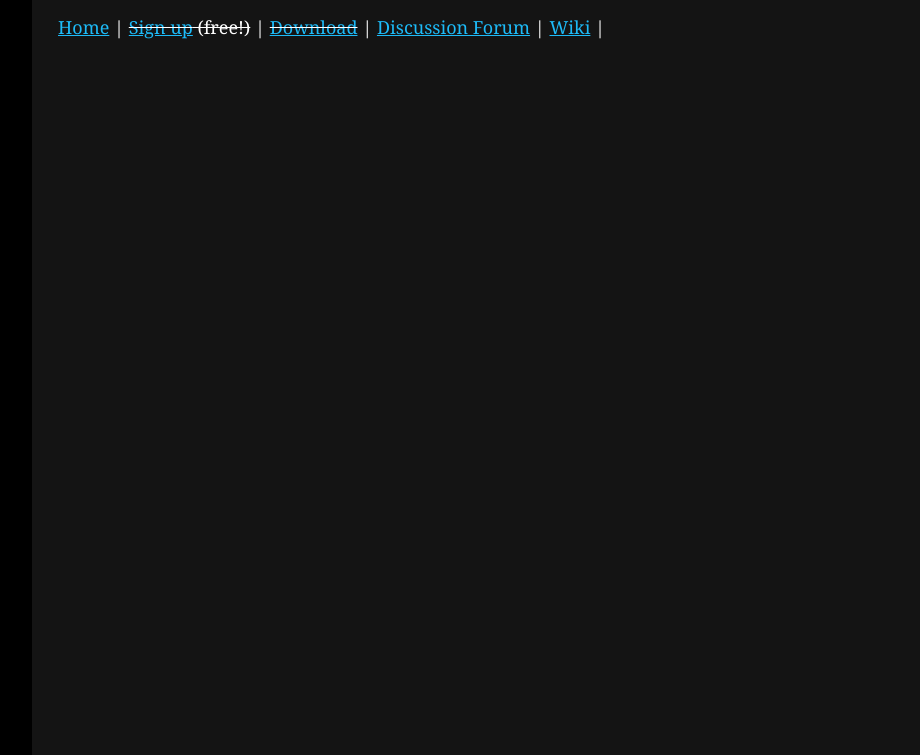
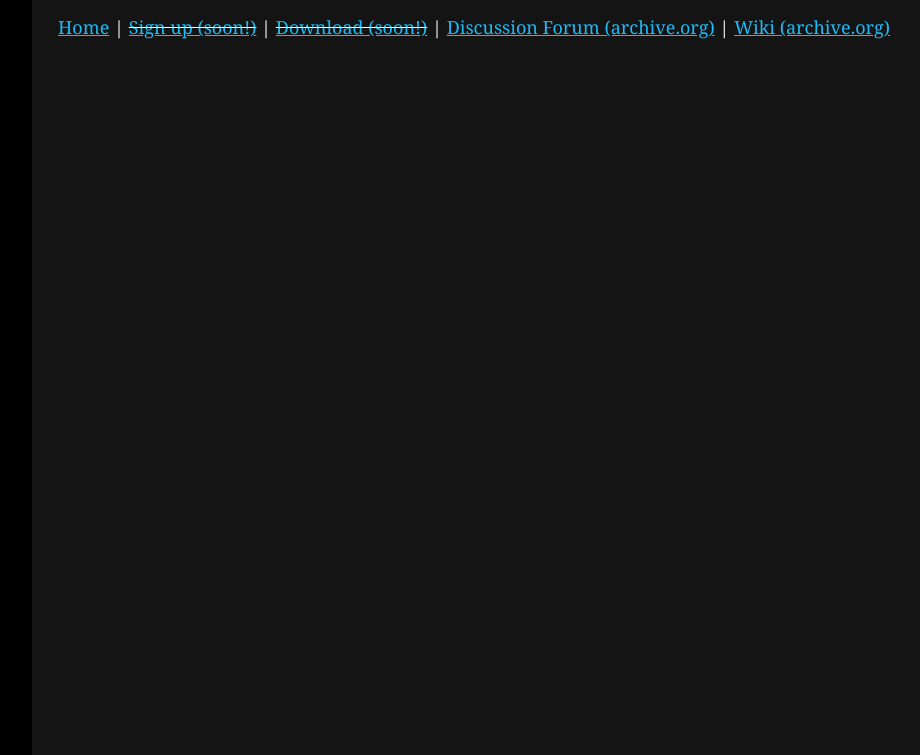
Before and after one commit to Doridian/DarkSignsOnline, a PHP site: page /_top.php in a window 1280 px wide. Shown: the top 755 px of the page, without its empty margins (10-930 px from the left). Run offline with PHP 8.4, Linux system fonts and the light colour scheme.

Commit message:
Tweak header links a little

```diff
--- a/server/_top.php
+++ b/server/_top.php
@@ -1,17 +1,19 @@
-<!DOCTYPE html PUBLIC "-//W3C//DTD XHTML 1.0 Transitional//EN" "http://www.w3.org/TR/xhtml1/DTD/xhtml1-transitional.dtd">
+<!DOCTYPE html
+  PUBLIC "-//W3C//DTD XHTML 1.0 Transitional//EN" "http://www.w3.org/TR/xhtml1/DTD/xhtml1-transitional.dtd">
 <html xmlns="http://www.w3.org/1999/xhtml">
+
 <head>
   <html xmlns="http://www.w3.org/1999/xhtml">
+
   <head>
-        <meta
-          http-equiv="Content-Type"
-          content="text/html; charset=iso-8859-1"
-        />
+    <meta http-equiv="Content-Type" content="text/html; charset=iso-8859-1" />
     <title>Dark Signs Online</title>
     <style type="text/css">
-          <!--body,td,th {	color: #FFFFFF;}body {	background-color: #141414;	margin-left: 0px;	margin-top: 0px;	margin-right: 0px;	margin-bottom: 0px;}a:link {	color: #1DBBF8;}a:visited {	color: #1DBBF8;}a:hover {	color: #1DBBF8;}a:active {	color: #1DBBF8;}.style5 {font-family: Georgia, "Times New Roman", Times, serif; font-size: 36px; }.style9 {font-size: 24px}.style3 {	font-family: Verdana, Arial, Helvetica, sans-serif;	font-size: 10px;}.style11 {	font-family: Georgia, "Times New Roman", Times, serif;	font-size: 18px;}.style12 {color: #FF3300}.style13 {	color: #FFCC00;	font-size: 16px;}.style16 {font-size: 18px}.style17 {color: #FFCC00}-->
+      <!--body,td,th {	color: #FFFFFF;}body {	background-color: #141414;	margin-left: 0px;	margin-top: 0px;	margin-right: 0px;	margin-bottom: 0px;}a:link {	color: #1DBBF8;}a:visited {	color: #1DBBF8;}a:hover {	color: #1DBBF8;}a:active {	color: #1DBBF8;}.style5 {font-family: Georgia, "Times New Roman", Times, serif; font-size: 36px; }.style9 {font-size: 24px}.style3 {	font-family: Verdana, Arial, Helvetica, sans-serif;	font-size: 10px;}.style11 {	font-family: Georgia, "Times New Roman", Times, serif;	font-size: 18px;}.style12 {color: #FF3300}.style13 {	color: #FFCC00;	font-size: 16px;}.style16 {font-size: 18px}.style17 {color: #FFCC00}
+      -->
     </style>
   </head>
+
 <body>
   <table width="1103" border="0" cellpadding="0" cellspacing="0">
     <!--DWLayoutTable-->
@@ -63,43 +65,22 @@
         </td>
         <td width="1000" valign="top">
           <div align="center">
-                  <table
-                    width="98%"
-                    border="0"
-                    cellspacing="0"
-                    cellpadding="15"
-                  >
+            <table width="98%" border="0" cellspacing="0" cellpadding="15">
               <tbody>
                 <tr>
                   <td>
                     <div align="left" class="style11">
                       <a href="/">Home</a>
                       |
-                            <s
-                              ><a
-                                href="/create_account.php"
-                                >Sign up</a
-                              >
-                              (free!)</s
-                            >
+                      <s><a href="/create_account.php">Sign up (soon!)</a></s>
                       |
-                            <s
-                              ><a
-                                href="/download.php"
-                                >Download</a
-                              ></s
-                            >
+                      <s><a href="/download.php">Download (soon!)</a></s>
                       |
-                            <a
-                              href="https://web.archive.org/web/20101231205551/http://www.darksignsonline.com/forum/"
-                              >Discussion Forum</a
-                            >
+                      <a href="https://web.archive.org/web/20101231205551/http://www.darksignsonline.com/forum/">Discussion
+                        Forum (archive.org)</a>
                       |
-                            <a
-                              href="https://web.archive.org/web/20101231205551/http://www.darksignsonline.com/wiki/"
-                              >Wiki</a
-                            >
-                            |
+                      <a href="https://web.archive.org/web/20101231205551/http://www.darksignsonline.com/wiki/">Wiki
+                        (archive.org)</a>
                     </div>
                   </td>
                 </tr>
```
Lines whose indentation alone changed are shown as unchanged.
